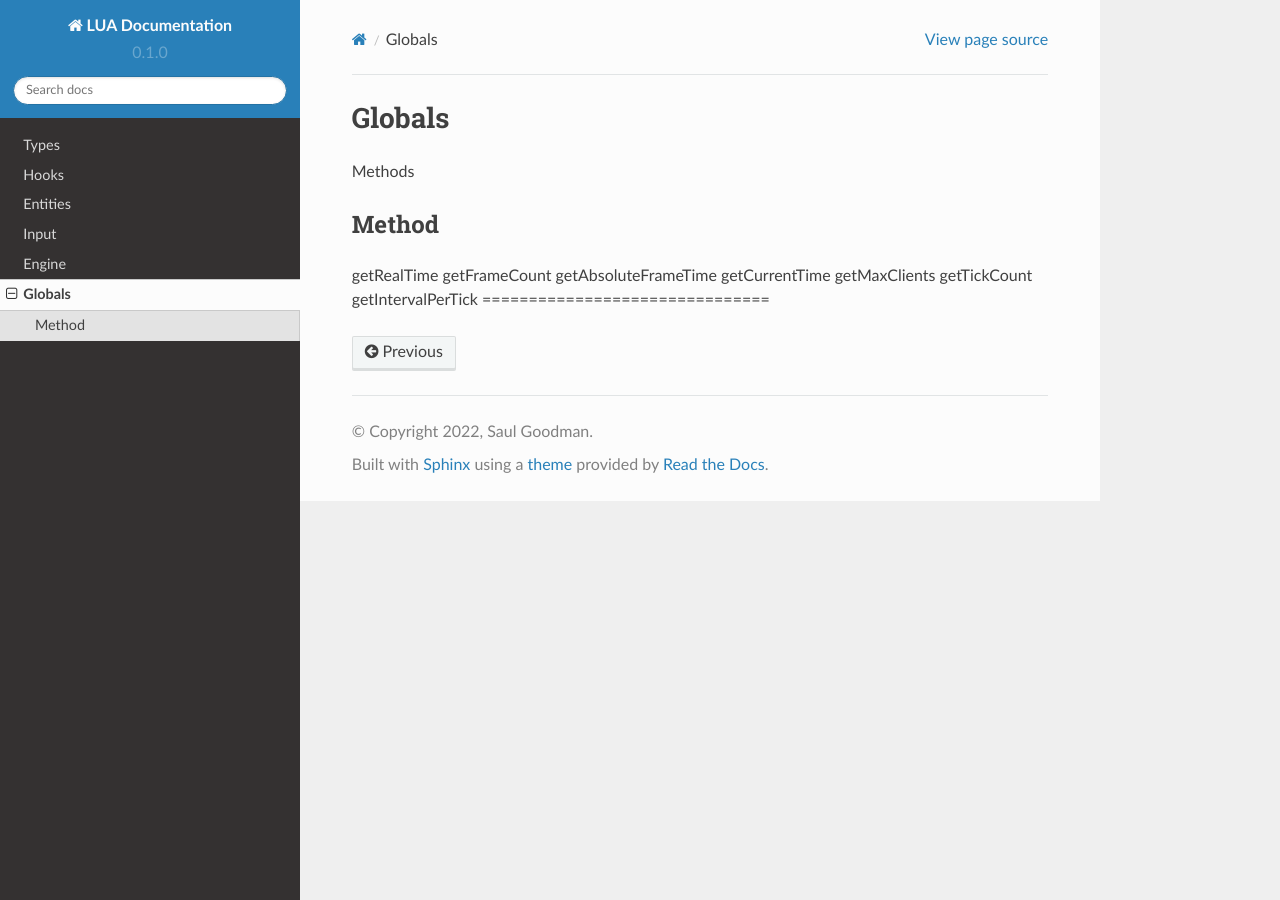
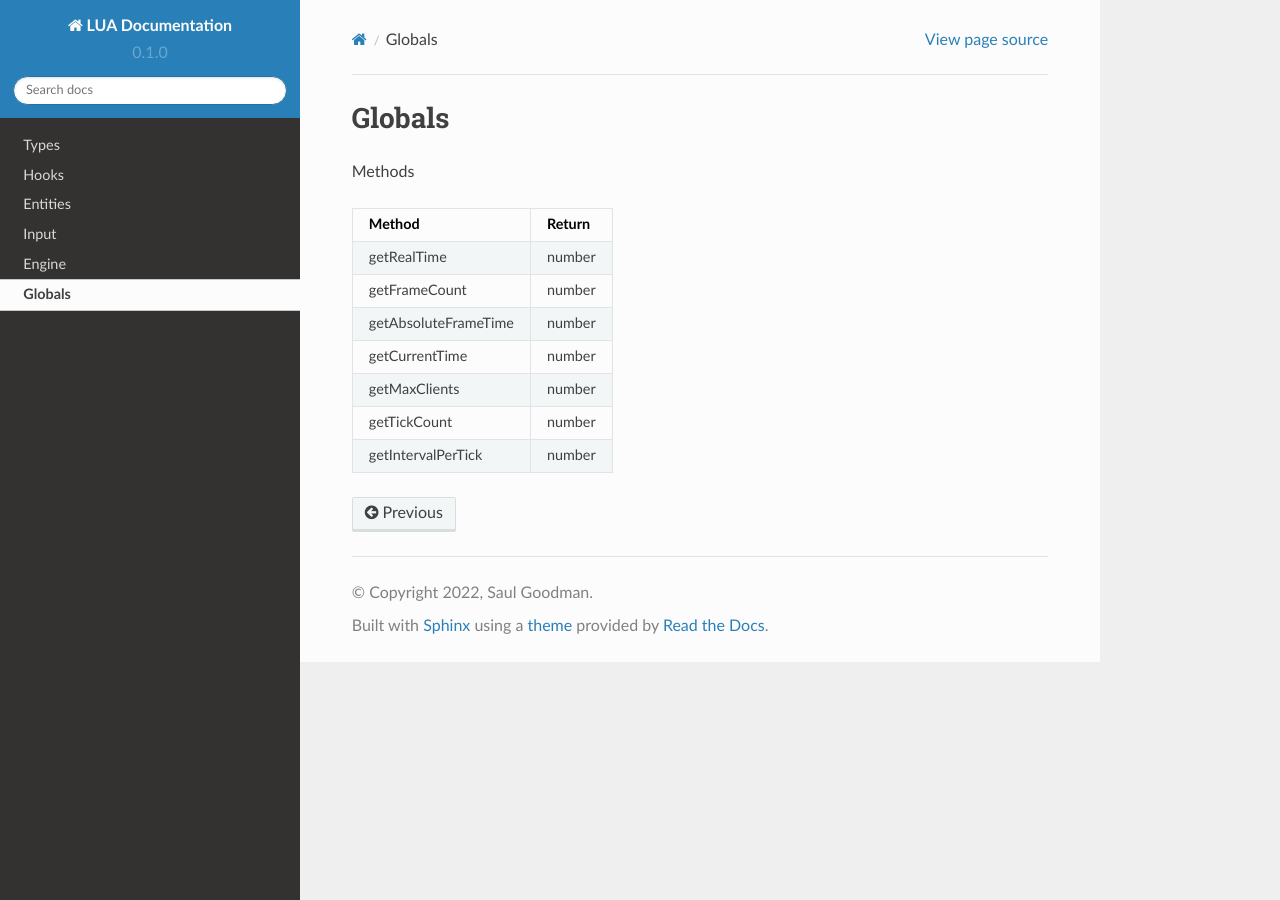
Before and after one commit to Metaphysical1/csgo-lua, a Sphinx documentation site: the page built from docs/source/Globals.rst, in a window 1280 px wide. Built offline with Sphinx 7.4.7 and the Read the Docs theme 2.0.0, drawn with Linux system fonts in a browser that asks for light colours; pages that are not in the unit, such as notebooks, are missing from menus.

Commit message:
Update Globals.rst

```diff
--- a/docs/source/Globals.rst
+++ b/docs/source/Globals.rst
@@ -3,14 +3,14 @@ Globals
 
 Methods
 
-===============================
-Method
-===============================
-getRealTime
-getFrameCount
-getAbsoluteFrameTime
-getCurrentTime
-getMaxClients
-getTickCount
-getIntervalPerTick
-===============================
+=============================== ===============================
+Method                           Return
+=============================== ===============================
+getRealTime                     number
+getFrameCount                   number
+getAbsoluteFrameTime            number
+getCurrentTime                  number
+getMaxClients                   number
+getTickCount                    number
+getIntervalPerTick              number
+=============================== ===============================
```
